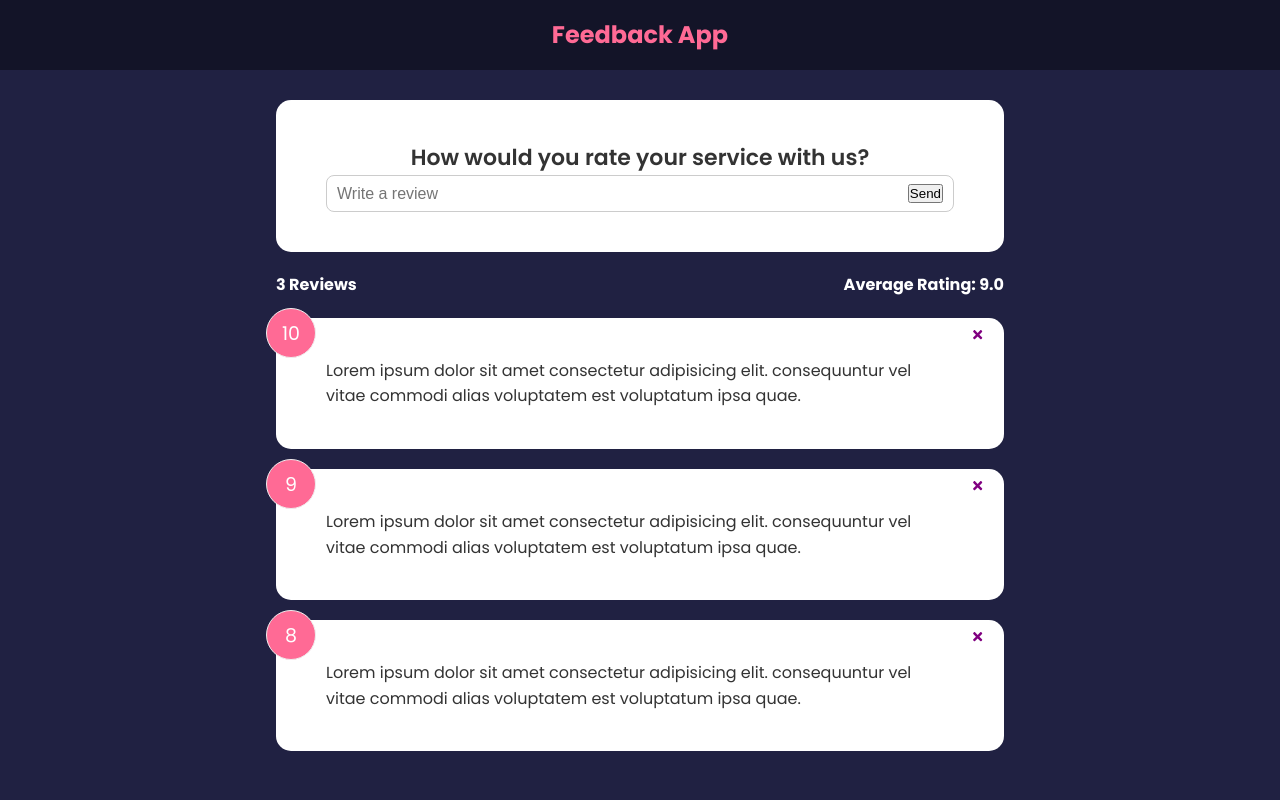
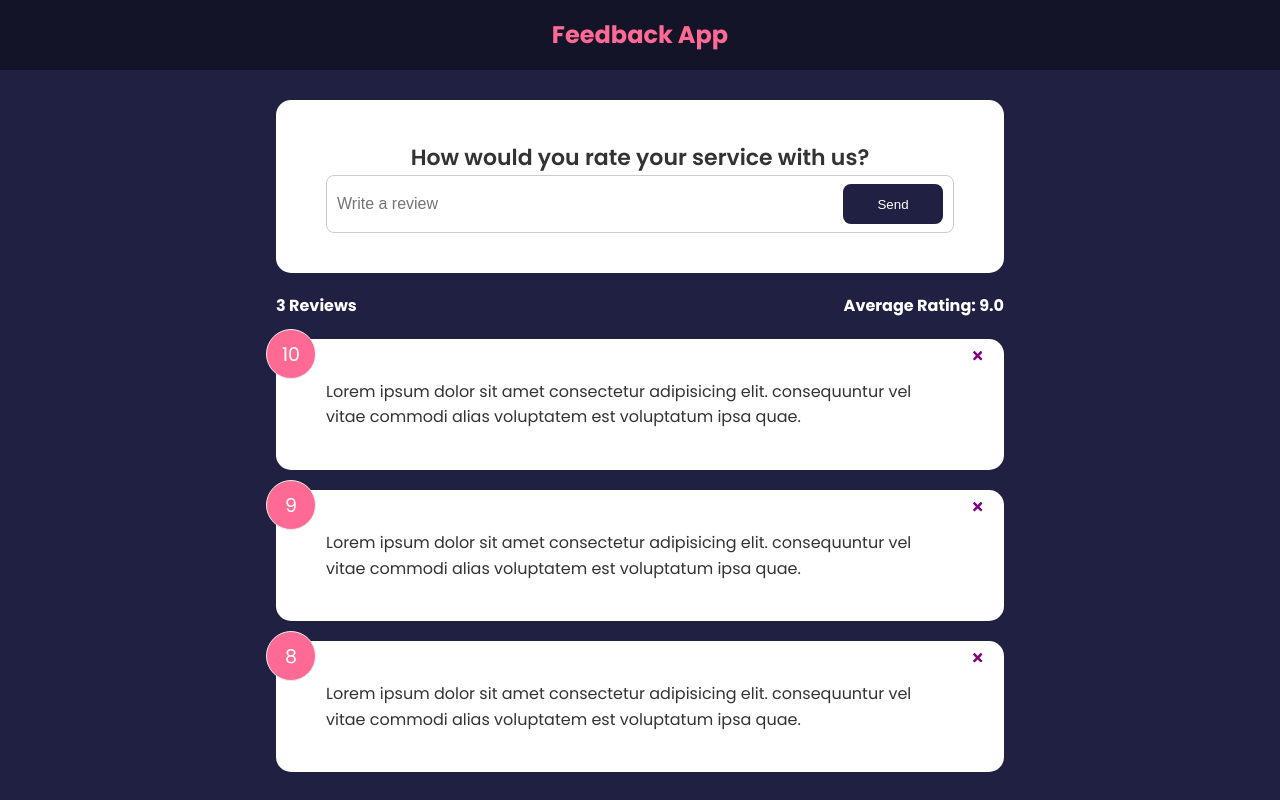
Before and after one commit to aappau/feedback-app, a React (Create React App) app: page / in a window 1280 px wide. Built offline with nearby package versions, Linux system fonts and the light colour scheme.

Commit message:
custom button component

```diff
--- a/src/components/Feedback/FeedbackForm.jsx
+++ b/src/components/Feedback/FeedbackForm.jsx
@@ -1,4 +1,5 @@
 import { useState } from 'react';
+import Button from '../Layout/Button';
 import Card from '../Layout/Card';
 
 const FeedbackForm = () => {
@@ -15,7 +16,7 @@
                 {/* @todo: rating select component */}
                 <div className="input-group">
                     <input type="text" placeholder="Write a review" value={text} onChange={handleTextChange} />
-                    <button type="submit">Send</button>
+                    <Button type="submit">Send</Button>
                 </div>
             </form>
         </Card>
--- /dev/null
+++ b/src/components/Layout/Button.jsx
@@ -0,0 +1,24 @@
+import PropTypes from 'prop-types';
+
+const Button = ({ children, version, type, isDisabled }) => {
+    return (
+        <button type={type} className={`btn btn-${version}`} disabled={isDisabled}>
+            {children}
+        </button>
+    );
+};
+
+Button.defaultProps = {
+    version: 'primary',
+    type: 'button',
+    isDisabled: false,
+};
+
+Button.propTypes = {
+    children: PropTypes.node.isRequired,
+    version: PropTypes.string,
+    type: PropTypes.string,
+    isDisabled: PropTypes.bool,
+};
+
+export default Button;
```
